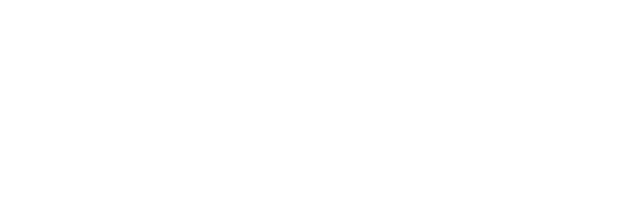
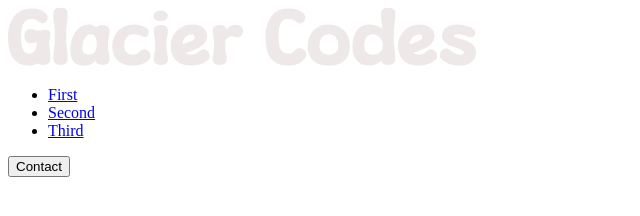
Before and after one commit to laboressolis/laboressolis.github.io, a plain HTML site: page index.html in a window 1280 px wide. Shown: the whole page, without its empty margins (0-640 px from the left). Drawn offline with Linux system fonts and the light colour scheme.

Commit message:
Revert "Update index.html"
This reverts commit 30a27fb50e3fea30086b7caf59e5c98c8e25f61d.

```diff
--- a/index.html
+++ b/index.html
@@ -7,6 +7,19 @@
 </head>
 <body>
     <div id="particles-js">
+        <div class="nav">
+            <header>
+                <nav>
+                    <img id='nav_logo'src="images/nav-img.png">
+                    <ul class="nav_links">
+                        <li><a href="#">First</a></li>
+                        <li><a href="#">Second</a></li>
+                        <li><a href="#">Third</a></li>
+                    </ul>
+                </nav>
+                <a class="cta" href="#"><button>Contact</button></a>
+            </header>
+        </div>
     </div>
     <script type="text/javascript" src="js/particles.js"></script>
     <script type="text/javascript" src="js/app.js"></script>
```
